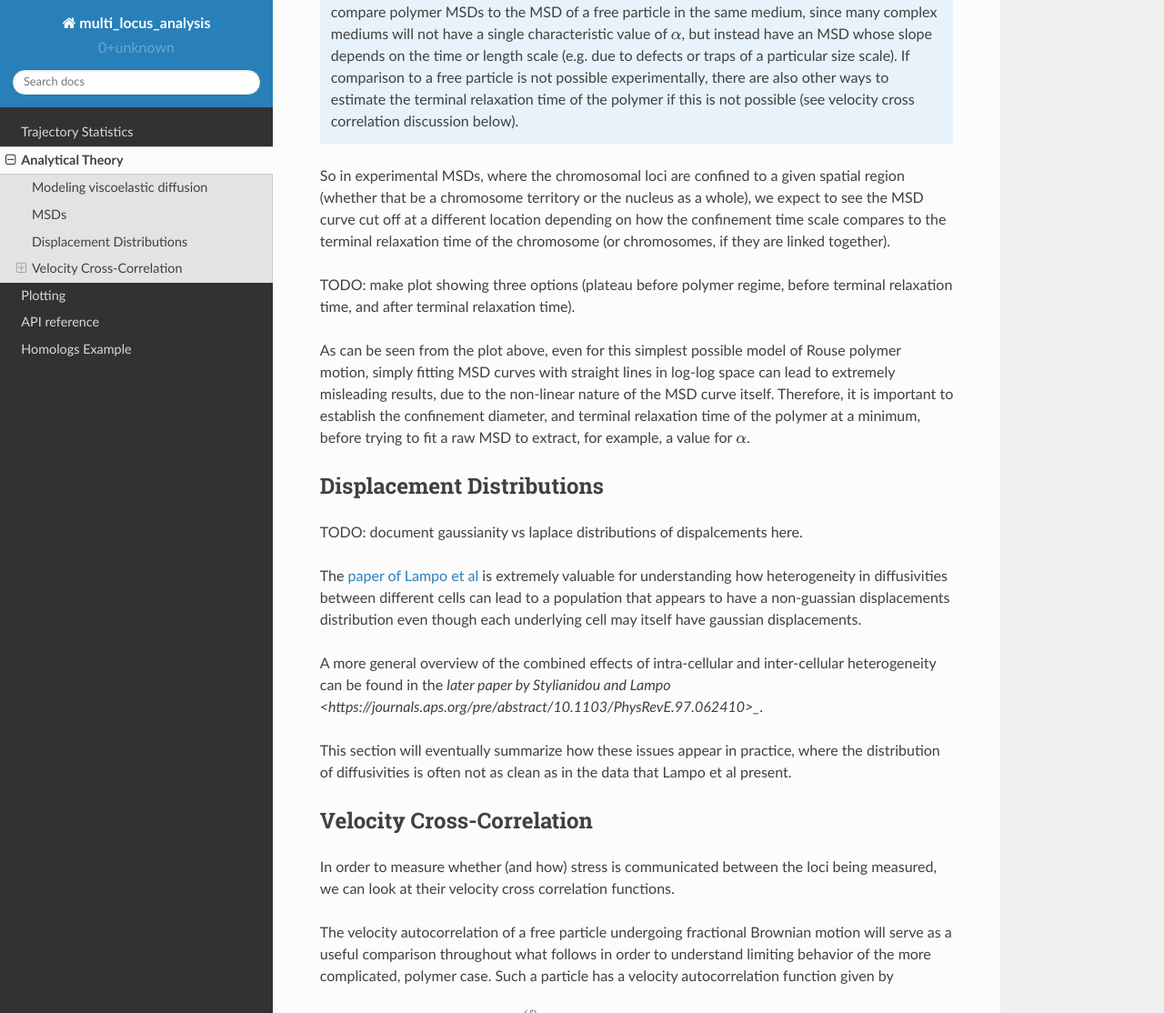
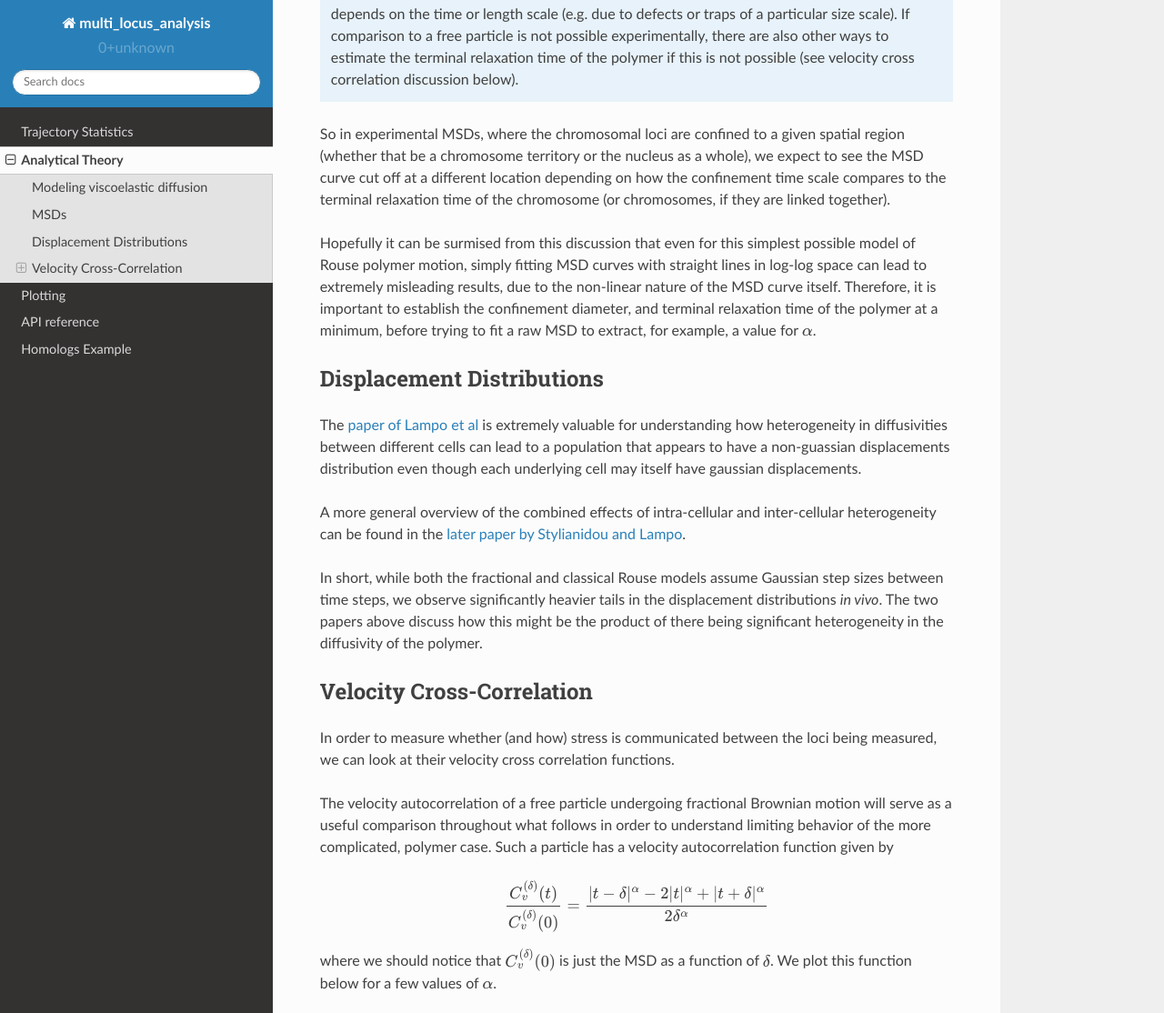
Before and after one commit to brunobeltran/multi_locus_analysis, a Sphinx documentation site: the page built from doc/source/theory.rst, in a window 1280 px wide and 1400 px high, scrolled down 3882 px, cut to the strip 0-1114 px from the top of the window. Shown: the whole strip at 91% size. Built offline with Sphinx 7.4.7 and the Read the Docs theme 2.0.0, drawn with Linux system fonts in a browser that asks for light colours; pages that are not in the unit, such as notebooks, are missing from menus; cross-references to code outside the pages are shown as plain code; some of the changed text lies outside the part shown.

Commit message:
DOCS: cleanup

```diff
--- a/doc/source/api.rst
+++ b/doc/source/api.rst
@@ -17,6 +17,8 @@
     :template: autosummary_module.rst
 
     stats
+    stats.moments
+    stats.distributions
 
 .. _finite_window_api:
 
@@ -28,6 +30,9 @@
     :template: autosummary_module.rst
 
     finite_window
+    finite_window.stats
+    finite_window.simulation
+    finite_window.munging
 
 .. _plotting_api:
 
--- a/doc/source/theory.rst
+++ b/doc/source/theory.rst
@@ -161,20 +161,17 @@
     the molecules that surround it.
 
 If we instead consider the diffusion of a polymer instead of a point, we get a
-new equation of motion.
+new equation of motion. See :cite:`weber2010a` for a complete derivation.
 
-TODO: add details on polymer MSD here.
-
-This means that for a point on the polymer, the observed MSD in log-log space
-will be a line with slope :math:`\alpha/2` for short time scales. This persists
-until the terminal relaxation time :math:`t_R = [N^2b^2\xi/(k_BT)]^{1/\alpha}`
-of the polymer, which is the time scale at which the polymer as a whole can be
-said to be diffusing (in other words, the time scale at which the diffusion of
-the center of mass of the polymer begins to dominate over the internal
-fluctuations of the polymer). At times scales longer than the terminal
-relaxation time, the MSD will be a line with slope :math:`\alpha`, and the
-polymer as a whole will diffuse as if experiencing an effective viscosity of
-:math:`N\xi`.
+In short, what we find is that the observed MSD in log-log space will be a line
+with slope :math:`\alpha/2` for short time scales. This persists until the
+terminal relaxation time :math:`t_R = [N^2b^2\xi/(k_BT)]^{1/\alpha}` of the
+polymer, which is the time scale at which the polymer as a whole can be said to
+be diffusing (in other words, the time scale at which the diffusion of the
+center of mass of the polymer begins to dominate over the internal fluctuations
+of the polymer). At times scales longer than the terminal relaxation time, the
+MSD will be a line with slope :math:`\alpha`, and the polymer as a whole will
+diffuse as if experiencing an effective viscosity of :math:`N\xi`.
 
 .. plot::
     :context: close-figs
@@ -198,7 +195,7 @@
 The Rouse polymer is a "fractal" model, so the proper solution to the equations
 of motion presented above has an MSD whose short-time behavior scales as
 :math:`t^{\alpha/2}` indefinitely. The log of the number of modes included
-(optional arg `num_modes` in the call) corresponds exactly to the number of
+(optional arg ``num_modes`` in the call) corresponds exactly to the number of
 orders of magnitude that will have the correct scaling in the calculated MSD.
 
 However, this drop-off is also instructive, because this fractal behavior is exactly
@@ -237,22 +234,18 @@
 on how the confinement time scale compares to the terminal relaxation time of
 the chromosome (or chromosomes, if they are linked together).
 
-TODO: make plot showing three options (plateau before polymer regime, before
-terminal relaxation time, and after terminal relaxation time).
-
-As can be seen from the plot above, even for this simplest possible model of
-Rouse polymer motion, simply fitting MSD curves with straight lines in log-log
-space can lead to extremely misleading results, due to the non-linear nature of
-the MSD curve itself. Therefore, it is important to establish the confinement
-diameter, and terminal relaxation time of the polymer at a minimum, before
-trying to fit a raw MSD to extract, for example, a value for :math:`\alpha`.
+Hopefully it can be surmised from this discussion that even for this simplest
+possible model of Rouse polymer motion, simply fitting MSD curves with straight
+lines in log-log space can lead to extremely misleading results, due to the
+non-linear nature of the MSD curve itself. Therefore, it is important to
+establish the confinement diameter, and terminal relaxation time of the polymer
+at a minimum, before trying to fit a raw MSD to extract, for example, a value
+for :math:`\alpha`.
 
 .. _analytical-disps-hist:
 
 Displacement Distributions
 ^^^^^^^^^^^^^^^^^^^^^^^^^^
-
-TODO: document gaussianity vs laplace distributions of dispalcements here.
 
 The `paper of Lampo et al
 <http://stanford.edu/~ajspakow/publications/LSBWS-celldiff.pdf>`_ is extremely
@@ -263,11 +256,13 @@
 
 A more general overview of the combined effects of intra-cellular and
 inter-cellular heterogeneity can be found in the `later paper by Stylianidou and
-Lampo <https://journals.aps.org/pre/abstract/10.1103/PhysRevE.97.062410>_`.
+Lampo <https://journals.aps.org/pre/abstract/10.1103/PhysRevE.97.062410>`_.
 
-This section will eventually summarize how these issues appear in practice,
-where the distribution of diffusivities is often not as clean as in the data
-that Lampo et al present.
+In short, while both the fractional and classical Rouse models assume Gaussian
+step sizes between time steps, we observe significantly heavier tails in the
+displacement distributions *in vivo*. The two papers above discuss how this
+might be the product of there being significant heterogeneity in the diffusivity
+of the polymer.
 
 .. _analytical-velocity-correlation:
 
@@ -371,17 +366,9 @@
 :math:`k_p \propto p^2`, the summation converges fairly quickly. However, using
 the numerical values for :math:`\phi_p(n_i)` tends to cause numerical
 instabilities. Instead, we consider several limiting cases where properties of
-the cosine function allow us to simplify the expression.
-
-Firstly, the polymer locus's autocorrelation function, i.e. :math:`n_1 = n_2`
-is just
-
-.. math::
-
-    TODO
-
-The unnormalized version of this equation can be
-found in Eq. 33 of `(Weber & Spakowitz
+the cosine function allow us to simplify the expression. For example, if we
+simply want to compute the polymer locus's autocorrelation function, then
+:math:`n_1 = n_2`, which gives us Eq. 33 of `(Weber & Spakowitz
 Physical Review E, 2010)
 <https://journals.aps.org/pre/pdf/10.1103/PhysRevE.82.011913>`_.
 
@@ -425,7 +412,7 @@
 Let us consider the velocity autocorrelation of the distance
 between two monomers :math:`C_{\Delta{}V}^{(\delta)}`, where
 :math:`\Delta{}V^{(\delta)}(t) =
-\Delta X(t + \delta) - \Delta X(t)` and `\Delta X(t) = X_2(t) - X_1(t)`.
+\Delta X(t + \delta) - \Delta X(t)` and :math:`\Delta X(t) = X_2(t) - X_1(t)`.
 
 This quantity has the useful property of being drift-free. That is, an arbitrary
 rotation and translation can be applied to the sample at each time without
@@ -438,4 +425,6 @@
     C_{\Delta{}V}^{(\delta)}(t, \Delta n) = C_{vv}^{(\delta)}(t, \Delta n) -
     2*C_{v}^{(\delta)}(t)
 
-where the monomer velocity autocorrelation :math:`C_{v}^{(\delta)}(t)` and the velocity cross correlation between two monomers :math:`C_{vv}^{(\delta)}` is as above.
+where the monomer velocity autocorrelation :math:`C_{v}^{(\delta)}(t)` and the
+velocity cross correlation between two monomers :math:`C_{vv}^{(\delta)}` is as
+above.
```
Also changed, not shown: doc/source/generated/multi_locus_analysis.finite_window.munging.rst (added, +7 -0 lines), doc/source/generated/multi_locus_analysis.finite_window.simulation.rst (added, +7 -0 lines), doc/source/generated/multi_locus_analysis.finite_window.stats.rst (added, +7 -0 lines), doc/source/generated/multi_locus_analysis.stats.distributions.rst (added, +7 -0 lines), doc/source/generated/multi_locus_analysis.stats.moments.rst (added, +7 -0 lines), doc/source/stats.rst (+7 -12 lines), 3 other files.
